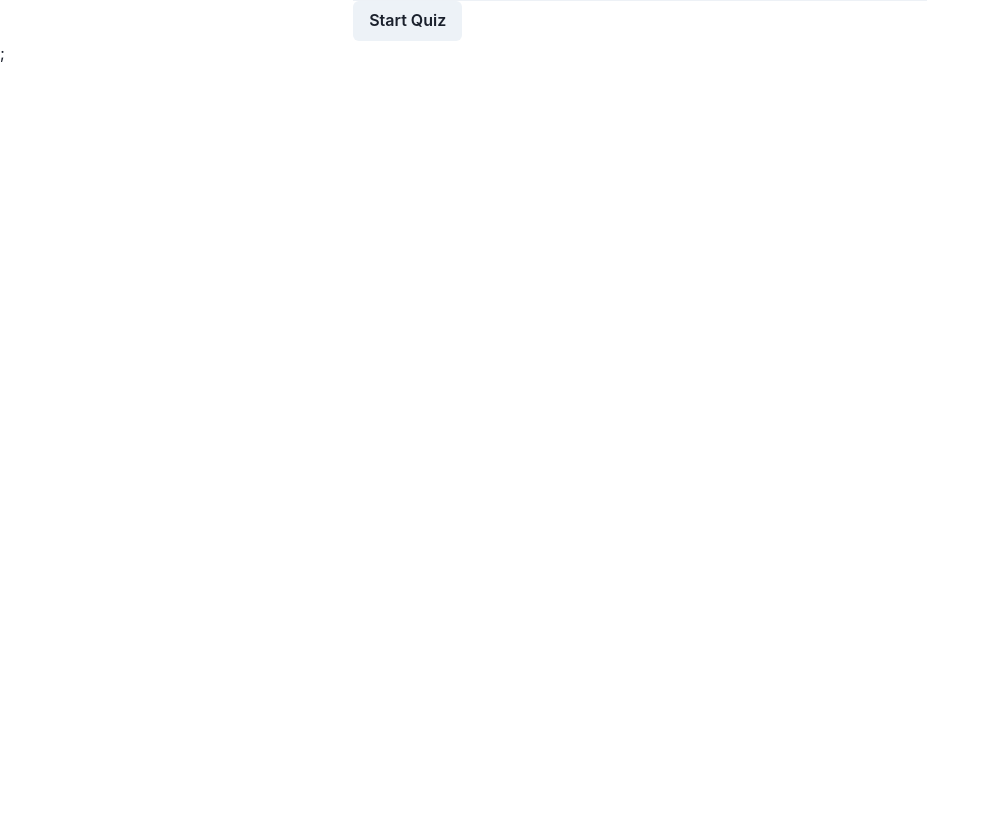
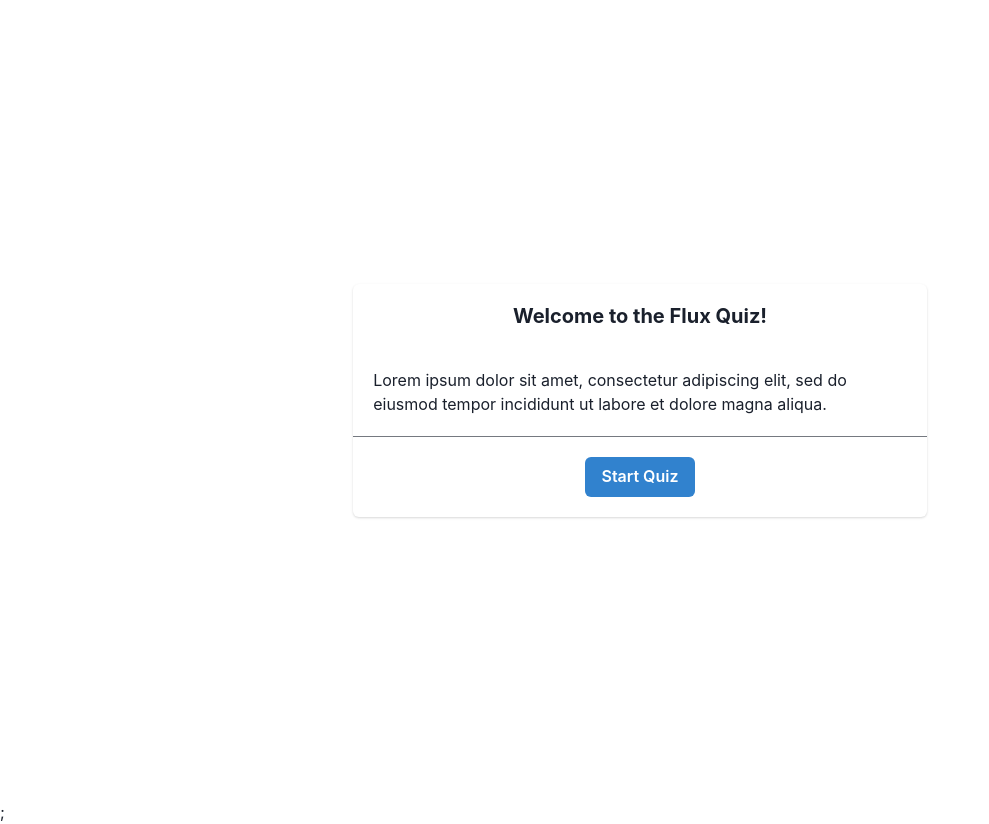
Before and after one commit to arissha-y/quiz-app, a Next.js app: page / in a window 1280 px wide. Shown: the whole page, without its empty margins (0-989 px from the left). Before the commit the page ends 800 px from the top, so only its background shows below. Built offline with nearby package versions, Linux system fonts and the light colour scheme.

Commit message:
add updated codes for quiz-app

```diff
--- a/src/pages/index.tsx
+++ b/src/pages/index.tsx
@@ -1,10 +1,38 @@
-import Image from "next/image";
 import Head from "next/head";
-import { Inter } from "next/font/google";
-import { Text, Box, Divider, Container, Button } from "@chakra-ui/react";
-import React from "react";
+import React, { useState } from "react";
+import {
+  Text,
+  Divider,
+  Container,
+  Button,
+  Card,
+  CardFooter,
+  CardHeader,
+  Heading,
+  CardBody,
+  Flex,
+} from "@chakra-ui/react";
+import Link from "next/link";
 
 export default function StartPage() {
+  // const [name, setName] = useState("");
+  // const [email, setEmail] = useState("");
+
+  // const handleNameChange = (e) => {
+  //   setName(e.target.value);
+  // };
+
+  // const handleEmailChange = (e) => {
+  //   setEmail(e.target.value);
+  // };
+
+  // const handleSubmit = (e) => {
+  //   e.preventDefault();
+  //   // Do something with the name and email values
+  //   console.log("Name:", name);
+  //   console.log("Email:", email);
+  // };
+
   return (
     <>
       <Head>
@@ -14,16 +42,25 @@ export default function StartPage() {
 
       {/* main component*/}
       <Container>
-        <Box>
-          {/* HEADER */}
-          {/* if given letak if not no need */}
-          {/* CONTENT AREA */}
-
-          {/* BUTTON AREA */}
-          <Text></Text>
-          <Divider orientation="horizontal" />
-          <Button>Start Quiz</Button>
-        </Box>
+        <Flex justifyContent="center" alignItems="center" minHeight="100vh">
+          <Card align="center">
+            <CardHeader>
+              <Heading size="md">Welcome to the Flux Quiz!</Heading>
+            </CardHeader>
+            <CardBody>
+              <Text>
+                Lorem ipsum dolor sit amet, consectetur adipiscing elit, sed do
+                eiusmod tempor incididunt ut labore et dolore magna aliqua.
+              </Text>
+            </CardBody>
+            <Divider orientation="horizontal" />
+            <CardFooter>
+              <Link href="/questions">
+                <Button colorScheme="blue">Start Quiz</Button>
+              </Link>
+            </CardFooter>
+          </Card>
+        </Flex>
       </Container>
     </>
   );
```
